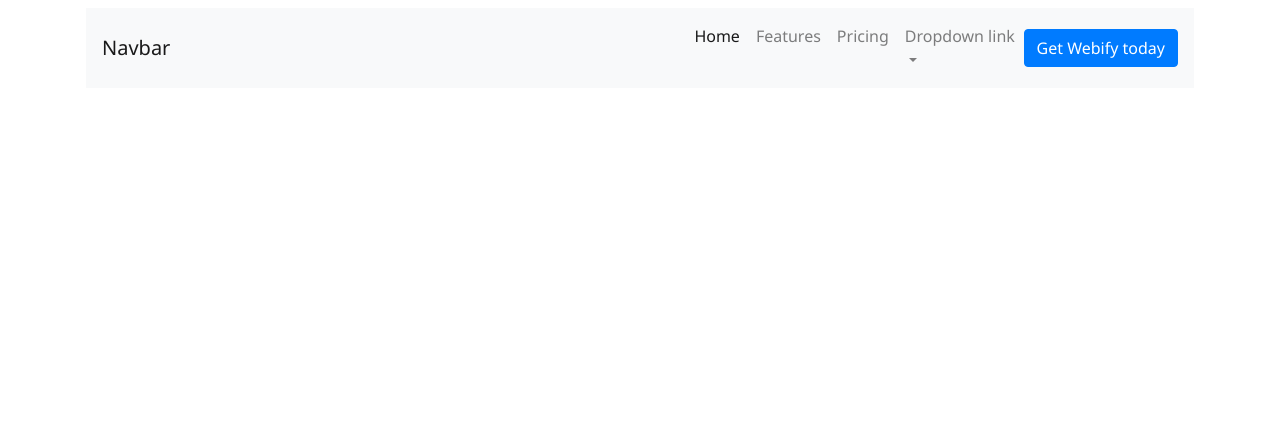
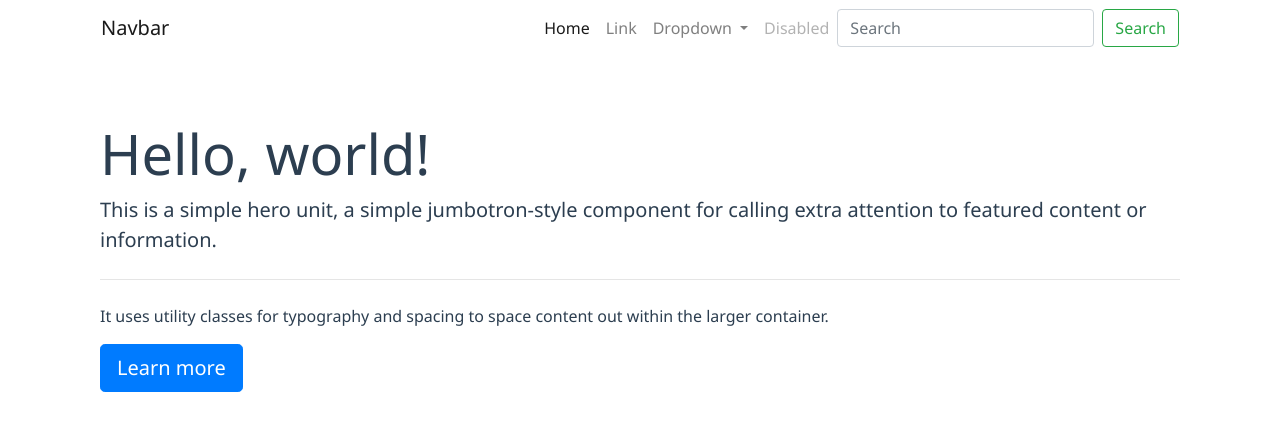
Before and after one commit to hamid01010/Bootstraptheme, a Vue app: page / in a window 1280 px wide. Shown: the top 430 px of the page. Built offline with nearby package versions, Linux system fonts and the light colour scheme.

Commit message:
Updated navbar to basic version (because earlier selfmade one was not responsive and quite ugly) and created jumbotron

```diff
--- a/src/App.vue
+++ b/src/App.vue
@@ -6,30 +6,33 @@
     </div>
     <router-view/> -->
     <navbar />
-
+    <jumbotron />
   </div>
 </template>
 
 <script>
 import navbar from "./components/Navbar"
+import jumbotron from "./components/jumbotron"
 export default {
     name: "app",
     components:{
-        navbar
+        navbar,
+        jumbotron
     }
 }
 </script>
 
-<style lang="scss">
-.marginleft{
-    margin-left: 500px;
+<style>
+*{
+    padding: 0;
+    margin: 0;
 }
 #app {
   font-family:'Segoe UI', Tahoma, Geneva, Verdana, sans-serif;
   color: #2c3e50;
 }
 
-// #nav {
+/* // #nav {
 //   padding: 30px;
 
 //   a {
@@ -40,5 +43,5 @@
 //       color: #42b983;
 //     }
 //   }
-// }
+// } */
 </style>
--- a/src/components/Navbar.vue
+++ b/src/components/Navbar.vue
@@ -1,36 +1,41 @@
 <template>
-  <div class="navbar container">
-      <nav class="navbar navbar-expand-lg navbar-light bg-light">
-  <a class="navbar-brand" href="#">Navbar</a>
-  <button class="navbar-toggler" type="button" data-toggle="collapse" data-target="#navbarNavDropdown" aria-controls="navbarNavDropdown" aria-expanded="false" aria-label="Toggle navigation">
-    <span class="navbar-toggler-icon"></span>
-  </button>
-  <div class="marginleft collapse navbar-collapse" id="navbarNavDropdown">
-    <ul class="navbar-nav">
+  <div class="container">
+      <nav class="navbar navbar-expand-lg navbar-light">
+            <a class="navbar-brand" href="#">Navbar</a>
+        <button class="navbar-toggler" type="button" data-toggle="collapse" data-target="#navbarSupportedContent"           aria-controls="navbarSupportedContent" aria-expanded="false" aria-label="Toggle navigation">
+            <span class="navbar-toggler-icon"></span>
+        </button>
+
+  <div class="collapse navbar-collapse" id="navbarSupportedContent">
+    <ul class="navbar-nav ml-auto">
       <li class="nav-item active">
         <a class="nav-link" href="#">Home <span class="sr-only">(current)</span></a>
       </li>
       <li class="nav-item">
-        <a class="nav-link" href="#">Features</a>
-      </li>
-      <li class="nav-item">
-        <a class="nav-link" href="#">Pricing</a>
+        <a class="nav-link" href="#">Link</a>
       </li>
       <li class="nav-item dropdown">
-        <a class="nav-link dropdown-toggle" href="#" id="navbarDropdownMenuLink" role="button" data-toggle="dropdown" aria-haspopup="true" aria-expanded="false">
-          Dropdown link
+        <a class="nav-link dropdown-toggle" href="#" id="navbarDropdown" role="button" data-toggle="dropdown" aria-haspopup="true" aria-expanded="false">
+          Dropdown
         </a>
-        <div class="dropdown-menu" aria-labelledby="navbarDropdownMenuLink">
+        <div class="dropdown-menu" aria-labelledby="navbarDropdown">
           <a class="dropdown-item" href="#">Action</a>
           <a class="dropdown-item" href="#">Another action</a>
+          <div class="dropdown-divider"></div>
           <a class="dropdown-item" href="#">Something else here</a>
         </div>
       </li>
+      <li class="nav-item">
+        <a class="nav-link disabled" href="#" tabindex="-1" aria-disabled="true">Disabled</a>
+      </li>
     </ul>
+    <form class="form-inline my-2 my-lg-0">
+      <input class="form-control mr-sm-2" type="search" placeholder="Search" aria-label="Search">
+      <button class="btn btn-outline-success my-2 my-sm-0" type="submit">Search</button>
+    </form>
   </div>
-  <button class="btn btn-primary">Get Webify today</button>
 </nav>
-  </div>
+</div>
 </template>
 
 <script>
--- /dev/null
+++ b/src/components/jumbotron.vue
@@ -0,0 +1,23 @@
+<template>
+  <div class="container">
+      <div class="jumbotron jumbotron-fluid bg-white">
+        <div class="container">
+            <h1 class="display-4">Hello, world!</h1>
+            <p class="lead">This is a simple hero unit, a simple jumbotron-style component for calling extra attention to featured content or information.</p>
+            <hr class="my-4">
+            <p>It uses utility classes for typography and spacing to space content out within the larger container.</p>
+            <a class="btn btn-primary btn-lg" href="#" role="button">Learn more</a>
+        </div>
+    </div>
+  </div>
+</template>
+
+<script>
+export default {
+    name: "jumbotron"
+}
+</script>
+
+<style>
+
+</style>
```
